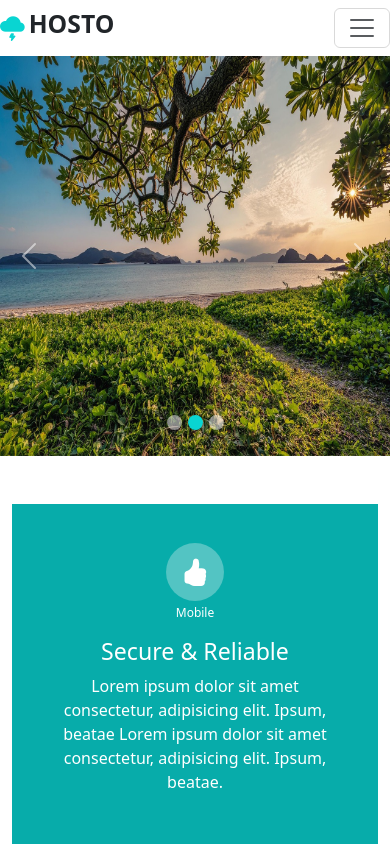
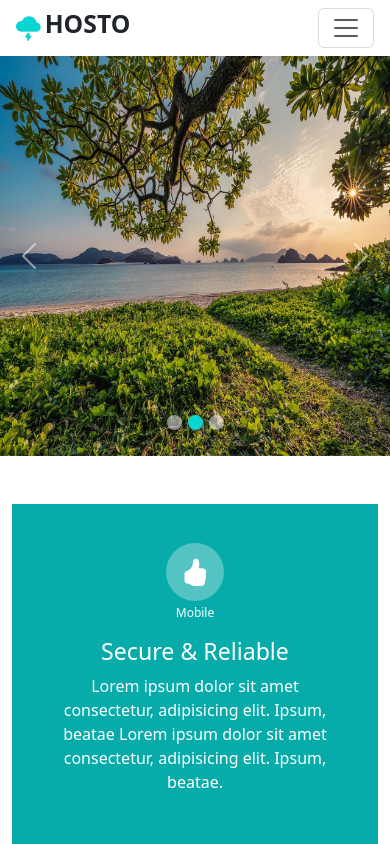
Before and after one commit to abdullahAabu-kuffa/Hosto, a plain HTML site: page index.html in a window 390 px wide. Shown: the top 844 px of the page. Drawn offline with nearby package versions, Linux system fonts and the light colour scheme.

Commit message:
Initial commit

```diff
--- a/index.html
+++ b/index.html
@@ -17,15 +17,16 @@
 
 <body>
     <!-- start Navbar -->
-    <nav class="container navbar navbar-expand-lg d-flex justify-content-between align-items-center ">
-        <div class="d-flex align-items-center">
+    <nav class="container navbar navbar-expand-lg d-flex justify-content-between align-items-center">
+        <div class="d-flex align-items-center ms-3 ms-sm-0">
             <i class="bi bi-cloud-lightning-fill fs-2 me-1"></i>
             <h2 class="fw-bold text-uppercase">Hosto</h2>
         </div>
-        <button class="navbar-toggler" type="button" data-bs-toggle="collapse" data-bs-target="#navbarNavDropdown">
+        <button class="navbar-toggler me-3 me-sm-0" type="button" data-bs-toggle="collapse"
+            data-bs-target="#navbarNavDropdown">
             <span class="navbar-toggler-icon"></span>
         </button>
-        <div class="collapse navbar-collapse justify-content-end" id="navbarNavDropdown">
+        <div class="collapse navbar-collapse justify-content-end " id="navbarNavDropdown">
             <ul class="list-unstyled d-flex flex-column flex-lg-row justify-content-between align-items-center fs-6">
                 <li class="me-5 fw-bold"><a class="list-group-item" href="#carouselExampleDark">Home</a></li>
                 <li class="me-5 fw-bold"><a class="list-group-item" href="#mobiles">Layouts</a></li>
```
